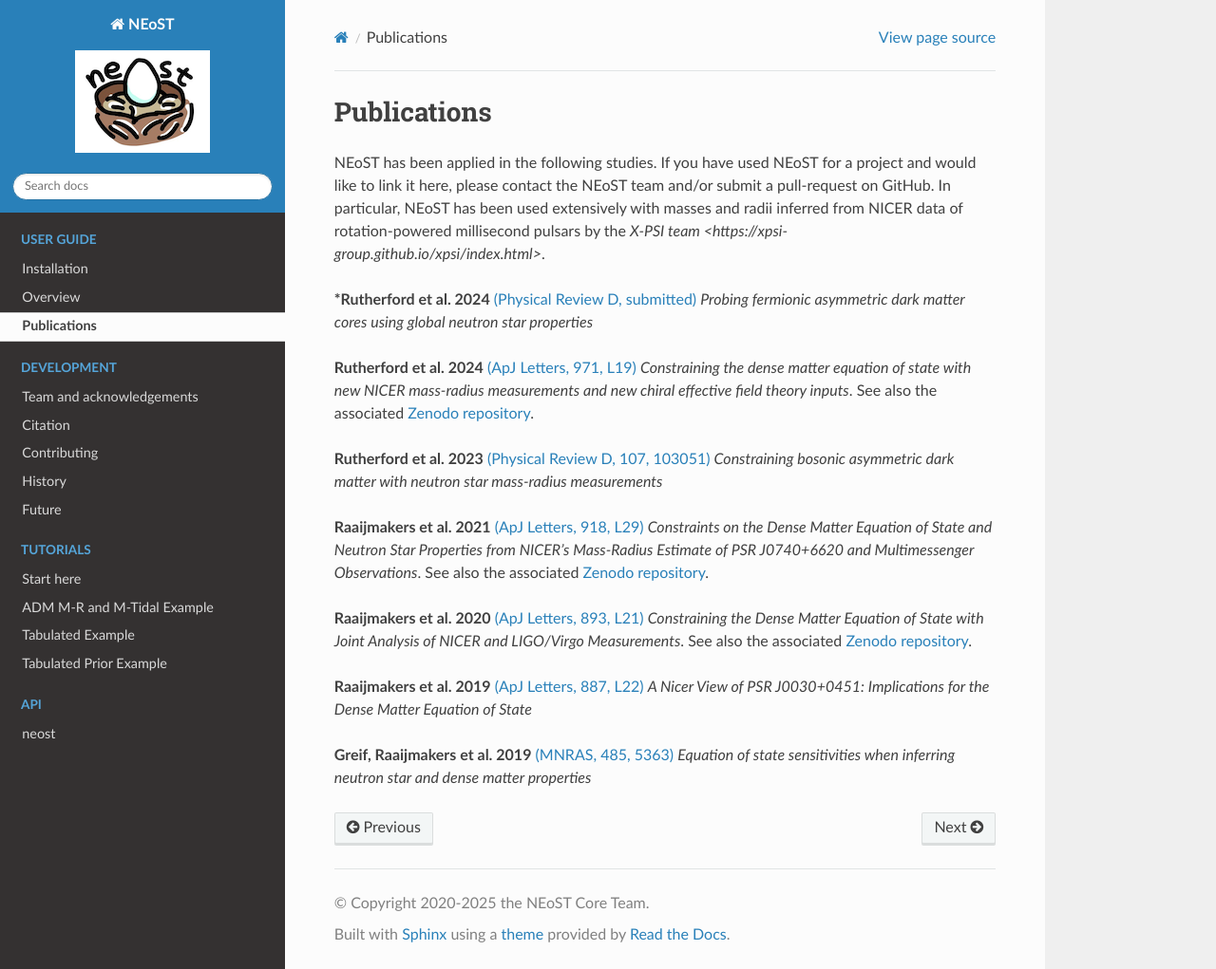
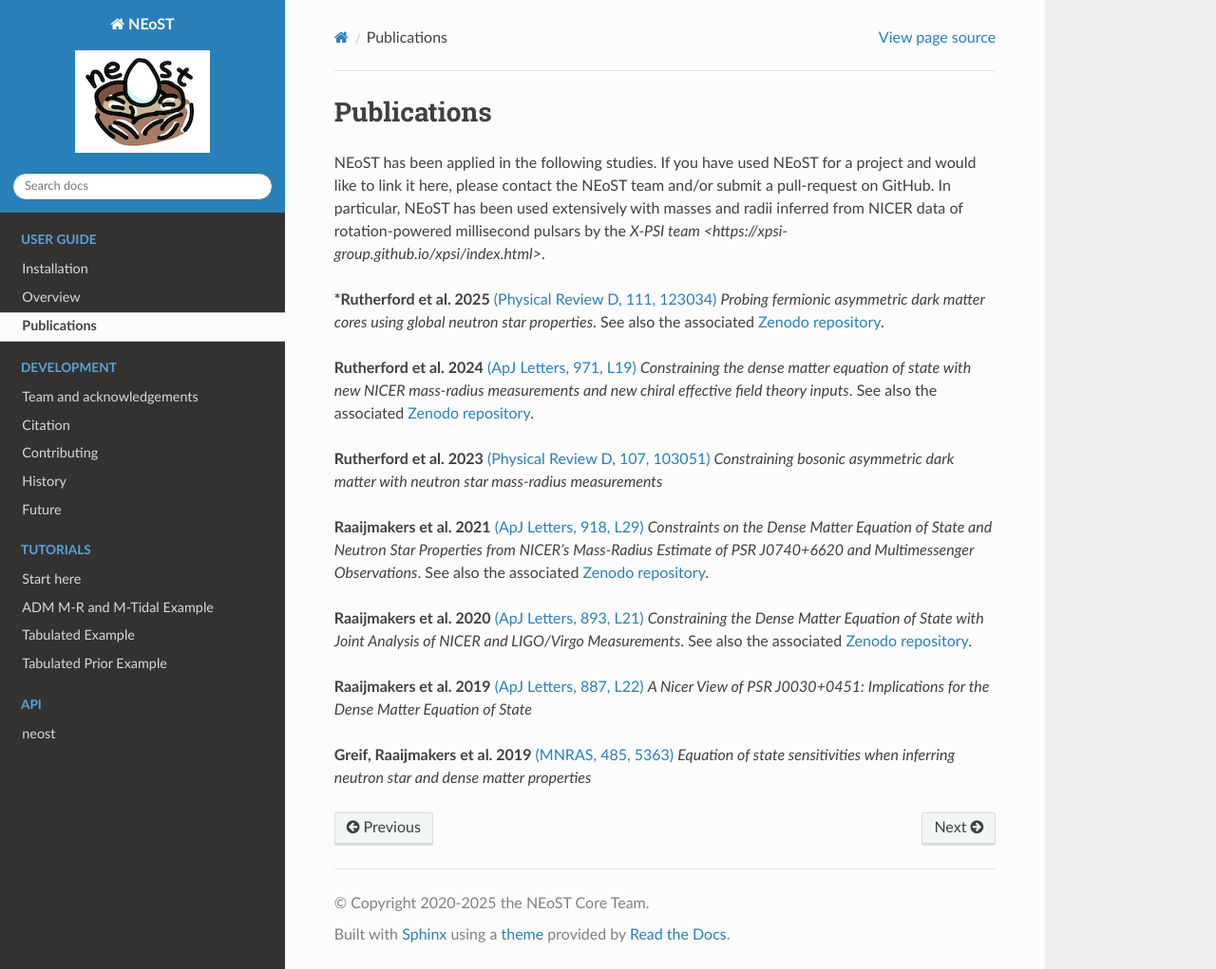
Before and after one commit to xpsi-group/neost, a Sphinx documentation site: the page built from docs/source/applications.rst, in a window 1280 px wide and 1021 px high. Shown: the whole window at 95% size. Built offline with Sphinx 7.4.7 and the Read the Docs theme 3.1.0, drawn with Linux system fonts in a browser that asks for light colours; pages that are not in the unit, such as notebooks, are missing from menus.

Commit message:
Update applications.rst
Citation update to Rutherford et al. 2025

```diff
--- a/docs/source/applications.rst
+++ b/docs/source/applications.rst
@@ -6,7 +6,10 @@ Publications
 NEoST has been applied in the following studies. If you have used NEoST for a project and would like to link it here, please contact the NEoST team and/or submit a pull-request on GitHub.  In particular, NEoST has been used extensively with masses and radii inferred from NICER data of rotation-powered millisecond pulsars by the `X-PSI team <https://xpsi-group.github.io/xpsi/index.html>`.
 
 
-***Rutherford et al. 2024** `(Physical Review D, submitted) <https://ui.adsabs.harvard.edu/abs/2024arXiv241000140R/abstract>`_ *Probing fermionic asymmetric dark matter cores using global neutron star properties*
+***Rutherford et al. 2025** `(Physical Review D, 111, 123034) <https://doi.org/10.1103/PhysRevD.111.123034>`_ *Probing fermionic asymmetric dark matter cores using global neutron star properties*. See also the associated `Zenodo repository`__.
+
+.. _Zenodo25: https://doi.org/10.5281/zenodo.15237251
+__ Zenodo25_
 
 **Rutherford et al. 2024** `(ApJ Letters, 971, L19) <https://iopscience.iop.org/article/10.3847/2041-8213/ad5f02>`_ *Constraining the dense matter equation of state with new NICER mass-radius measurements and new chiral effective field theory inputs*. See also the associated `Zenodo repository`__.
 
```
